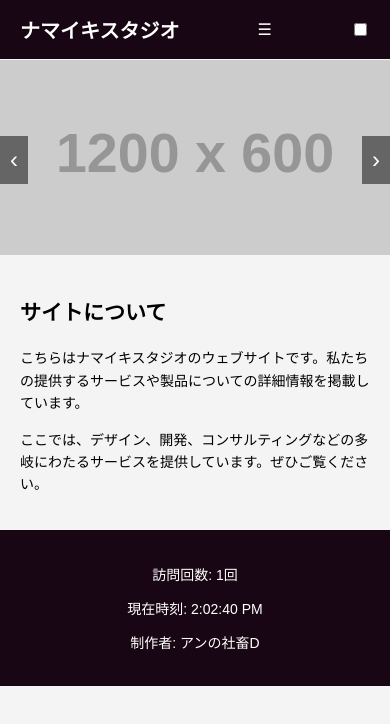
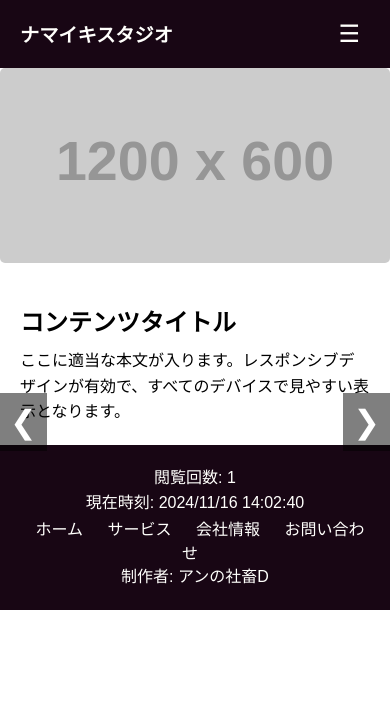
Before and after one commit to ATARO-QQQ/An-syachiku-portrait-home-test-jety-alpha-1, a plain HTML site: page index.html in a window 390 px wide. Drawn offline with Linux system fonts and the light colour scheme; placeholder pictures from the web are drawn by us.

Commit message:
Update index.html

```diff
--- a/index.html
+++ b/index.html
@@ -3,14 +3,18 @@
 <head>
     <meta charset="UTF-8">
     <meta name="viewport" content="width=device-width, initial-scale=1.0">
+    <meta http-equiv="X-UA-Compatible" content="ie=edge">
     <title>ナマイキスタジオ</title>
     <style>
-    /* 基本スタイル */
+        /* リセットCSS */
+        * {
+            margin: 0;
+            padding: 0;
+            box-sizing: border-box;
+        }
+
         body {
             font-family: Arial, sans-serif;
-      margin: 0;
-      padding: 0;
-      background-color: #f4f4f4;
         }
 
         /* ヘッダー */
@@ -18,97 +22,57 @@
             background-color: #180614;
             color: #fffffc;
             padding: 10px 20px;
-      position: fixed;
-      width: 100%;
-      top: 0;
-      z-index: 100;
             display: flex;
             justify-content: space-between;
             align-items: center;
-      box-sizing: border-box;
+            position: sticky;
+            top: 0;
+            z-index: 1000;
         }
 
         header h1 {
-      font-size: 24px;
-      margin: 0;
+            font-size: 1.8rem;
         }
 
-    /* メニュー */
-    nav {
+        .menu {
             display: flex;
             gap: 20px;
         }
 
-    nav a {
+        .menu a {
             color: #fffffc;
             text-decoration: none;
-      font-size: 16px;
-      padding: 8px 12px;
-      transition: background-color 0.3s;
+            font-size: 1.1rem;
+            padding: 5px 10px;
         }
 
-    nav a:hover {
-      background-color: #9c4a70;
+        .menu a:hover {
+            background-color: #3d2c2a;
         }
 
-    /* メニュートグル */
         .menu-toggle {
             display: none;
-    }
-
-    .menu-toggle:checked + nav {
-      display: block;
-    }
-
-    /* メニューバーのレスポンシブ */
-    @media (max-width: 1200px) {
-      nav {
-        display: flex;
-        gap: 15px;
-      }
-    }
-
-    @media (max-width: 768px) {
-      .menu-toggle {
-        display: block;
-        background-color: #180614;
-        color: #fffffc;
-        padding: 10px;
-        border: none;
             cursor: pointer;
-      }
-
-      nav {
-        display: none;
-        flex-direction: column;
-        width: 100%;
-        background-color: #180614;
-        position: absolute;
-        top: 60px;
-        left: 0;
-        z-index: 10;
-      }
-
-      nav a {
-        text-align: center;
-        padding: 15px;
-        font-size: 18px;
-        width: 100%;
-        box-sizing: border-box;
-      }
         }
 
         /* クルーセル */
         .carousel {
             display: flex;
             overflow: hidden;
-      margin-top: 60px; /* ヘッダーの下に隙間を作る */
-      position: relative;
+            margin: 0 0 20px 0;
+            width: 100%;
         }
 
         .carousel-item {
             min-width: 100%;
-      transition: transform 0.5s ease;
+            transition: transform 0.3s ease-in-out;
+            position: relative;
+        }
+
+        .carousel-item img {
+            width: 100%;
+            display: block;
+            border-radius: 5px;
         }
 
         .carousel-buttons {
@@ -122,18 +86,29 @@
 
         .carousel-button {
             background-color: rgba(0, 0, 0, 0.5);
+            border: none;
             color: white;
-      border: none;
-      font-size: 24px;
+            font-size: 2rem;
             padding: 10px;
             cursor: pointer;
-      z-index: 10;
+        }
+
+        .carousel-button:hover {
+            background-color: rgba(0, 0, 0, 0.8);
         }
 
         /* 本文 */
-    .content {
+        main {
             padding: 20px;
-      font-size: 18px;
+        }
+
+        h2 {
+            font-size: 1.5rem;
+            margin-bottom: 10px;
+        }
+
+        p {
+            font-size: 1rem;
             line-height: 1.6;
         }
 
@@ -143,62 +118,88 @@
             color: #fffffc;
             padding: 20px;
             text-align: center;
-      font-size: 14px;
         }
 
-    footer a {
+        footer .footer-menu a {
             color: #fffffc;
             text-decoration: none;
             margin: 0 10px;
-      font-size: 14px;
+            font-size: 1rem;
         }
 
-    footer a:hover {
-      color: #9c4a70;
+        footer .footer-menu a:hover {
+            text-decoration: underline;
         }
 
-    /* メディアクエリ */
+        /* レスポンシブデザイン */
         @media (max-width: 1200px) {
+            header h1 {
+                font-size: 1.6rem;
+            }
+
+            .menu {
+                gap: 15px;
+            }
+
+            .menu a {
+                font-size: 1rem;
+            }
+
             .carousel-item {
-        min-width: 48%;
+                min-width: 80%;
             }
         }
 
         @media (max-width: 768px) {
+            header h1 {
+                font-size: 1.4rem;
+            }
+
+            .menu a {
+                font-size: 0.9rem;
+            }
+
             .carousel-item {
                 min-width: 100%;
-      }
-
-      .content {
-        font-size: 16px;
             }
         }
 
         @media (max-width: 480px) {
-      .content {
-        font-size: 14px;
+            header h1 {
+                font-size: 1.2rem;
             }
 
-      header h1 {
-        font-size: 20px;
+            .menu {
+                display: none;
+                flex-direction: column;
+                gap: 10px;
             }
 
-      nav a {
-        font-size: 14px;
+            .menu-toggle {
+                display: block;
+                background-color: #180614;
+                color: #fffffc;
+                padding: 10px;
+                border: none;
+                font-size: 1.5rem;
+            }
+
+            .menu-toggle.active + .menu {
+                display: flex;
+            }
+
+            .carousel-item {
+                min-width: 100%;
             }
         }
 
         @media (max-width: 240px) {
-      .content {
-        font-size: 12px;
+            header h1 {
+                font-size: 1.1rem;
             }
 
-      header h1 {
-        font-size: 18px;
-      }
-
-      nav a {
-        font-size: 12px;
+            .menu a {
+                font-size: 0.8rem;
             }
         }
     </style>
@@ -208,93 +209,96 @@
     <!-- ヘッダー -->
     <header>
         <h1>ナマイキスタジオ</h1>
-  <label for="menu-toggle" class="menu-toggle">☰</label>
-  <input type="checkbox" id="menu-toggle" class="menu-toggle">
-  <nav>
+        <button class="menu-toggle">&#9776;</button>
+        <nav class="menu">
             <a href="#">ホーム</a>
             <a href="#">サービス</a>
+            <a href="#">会社情報</a>
             <a href="#">お問い合わせ</a>
-    <a href="#">ブログ</a>
-    <a href="#">会社情報</a>
         </nav>
     </header>
 
     <!-- クルーセル -->
     <div class="carousel">
         <div class="carousel-item">
-    <a href="#">
-      <img src="https://via.placeholder.com/1200x600" alt="Image 1" style="width: 100%;">
-    </a>
+            <a href="#"><img src="https://via.placeholder.com/1200x600/ff7f7f/ffffff?text=画像1" alt="画像1"></a>
         </div>
         <div class="carousel-item">
-    <a href="#">
-      <img src="https://via.placeholder.com/1200x600" alt="Image 2" style="width: 100%;">
-    </a>
+            <a href="#"><img src="https://via.placeholder.com/1200x600/ff7f7f/ffffff?text=画像2" alt="画像2"></a>
         </div>
         <div class="carousel-item">
-    <a href="#">
-      <img src="https://via.placeholder.com/1200x600" alt="Image 3" style="width: 100%;">
-    </a>
+            <a href="#"><img src="https://via.placeholder.com/1200x600/ff7f7f/ffffff?text=画像3" alt="画像3"></a>
         </div>
         <div class="carousel-item">
-    <a href="#">
-      <img src="https://via.placeholder.com/1200x600" alt="Image 4" style="width: 100%;">
-    </a>
+            <a href="#"><img src="https://via.placeholder.com/1200x600/ff7f7f/ffffff?text=画像4" alt="画像4"></a>
         </div>
         <div class="carousel-buttons">
-    <button class="carousel-button" onclick="moveCarousel(-1)">&#8249;</button>
-    <button class="carousel-button" onclick="moveCarousel(1)">&#8250;</button>
+            <button class="carousel-button prev">&#10094;</button>
+            <button class="carousel-button next">&#10095;</button>
         </div>
     </div>
 
     <!-- 本文 -->
-<div class="content">
-  <h2>サイトについて</h2>
-  <p>こちらはナマイキスタジオのウェブサイトです。私たちの提供するサービスや製品についての詳細情報を掲載しています。</p>
-  <p>ここでは、デザイン、開発、コンサルティングなどの多岐にわたるサービスを提供しています。ぜひご覧ください。</p>
-</div>
+    <main>
+        <h2>コンテンツタイトル</h2>
+        <p>ここに適当な本文が入ります。レスポンシブデザインが有効で、すべてのデバイスで見やすい表示となります。</p>
+    </main>
 
     <!-- フッター -->
     <footer>
-  <p>訪問回数: <span id="visit-count">0</span>回</p>
-  <p>現在時刻: <span id="current-time"></span></p>
-  <nav>
-    <a href="#">プライバシーポリシー</a>
-    <a href="#">利用規約</a>
+        <p>閲覧回数: <span id="viewCount">0</span></p>
+        <p>現在時刻: <span id="currentTime"></span></p>
+        <nav class="footer-menu">
+            <a href="#">ホーム</a>
+            <a href="#">サービス</a>
+            <a href="#">会社情報</a>
             <a href="#">お問い合わせ</a>
         </nav>
         <p>制作者: アンの社畜D</p>
     </footer>
 
     <script>
-  // クルーセルの操作
-  let currentSlide = 0;
-  const carouselItems = document.querySelectorAll('.carousel-item');
-  const totalSlides = carouselItems.length;
+        // メニュートグル機能
+        document.querySelector('.menu-toggle').addEventListener('click', function() {
+            this.classList.toggle('active');
+        });
 
-  function moveCarousel(direction) {
-    currentSlide += direction;
-    if (currentSlide < 0) currentSlide = totalSlides - 1;
-    if (currentSlide >= totalSlides) currentSlide = 0;
-    const offset = -100 * currentSlide;
-    carouselItems.forEach(item => {
+        // クルーセル操作
+        let currentIndex = 0;
+        const items = document.querySelectorAll('.carousel-item');
+        const prevButton = document.querySelector('.carousel-button.prev');
+        const nextButton = document.querySelector('.carousel-button.next');
+
+        function updateCarousel() {
+            const offset = -currentIndex * 100;
+            items.forEach(item => {
                 item.style.transform = `translateX(${offset}%)`;
             });
         }
 
-  // 訪問回数
-  let visitCount = localStorage.getItem('visitCount') || 0;
-  visitCount++;
-  localStorage.setItem('visitCount', visitCount);
-  document.getElementById('visit-count').textContent = visitCount;
+        prevButton.addEventListener('click', () => {
+            currentIndex = (currentIndex > 0) ? currentIndex - 1 : items.length - 1;
+            updateCarousel();
+        });
 
-  // 現在時刻
+        nextButton.addEventListener('click', () => {
+            currentIndex = (currentIndex < items.length - 1) ? currentIndex + 1 : 0;
+            updateCarousel();
+        });
+
+        // 現在時刻を表示
         function updateTime() {
             const now = new Date();
-    document.getElementById('current-time').textContent = now.toLocaleTimeString();
+            const timeStr = now.toLocaleString('ja-JP');
+            document.getElementById('currentTime').textContent = timeStr;
         }
+
         setInterval(updateTime, 1000);
-  updateTime();
+
+        // ページビューのカウント
+        let viewCount = 0;
+        viewCount++;
+        document.getElementById('viewCount').textContent = viewCount;
     </script>
 
 </body>
```
Lines whose indentation alone changed are shown as unchanged.
